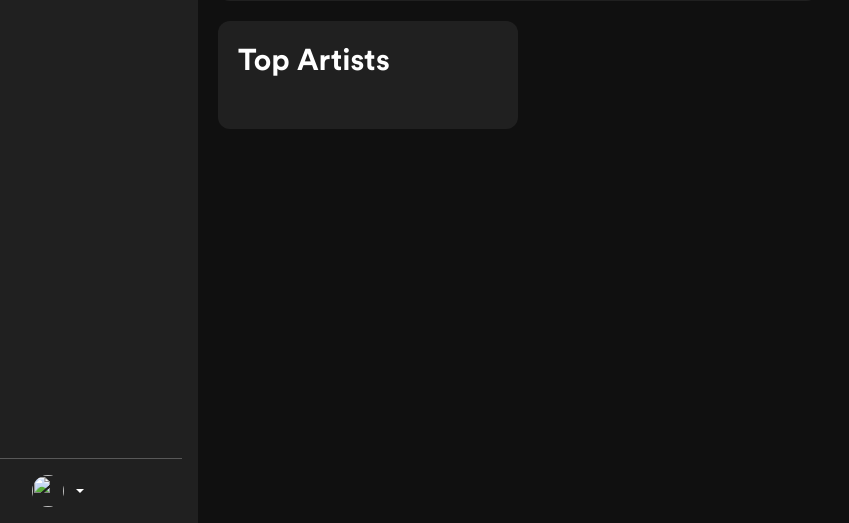
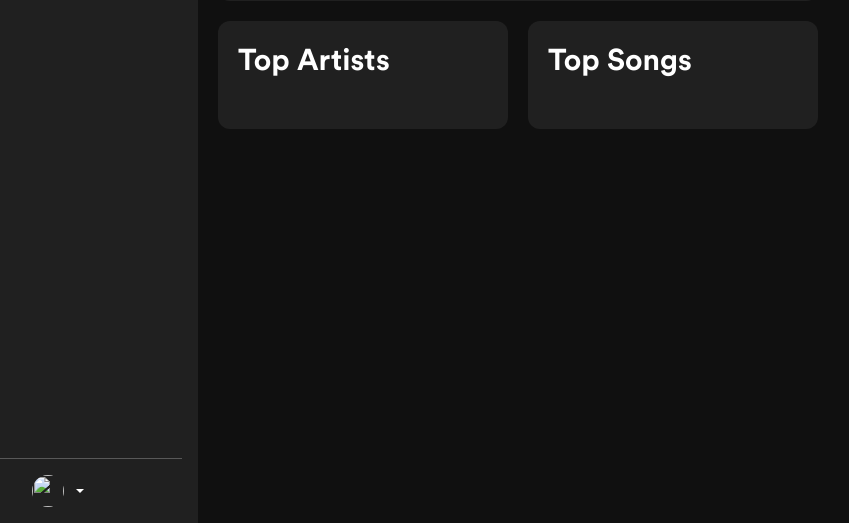
Before and after one commit to jckli/retrievify, a Flask app: template Statsify/Statsify/templates/home.html in a window 1280 px wide. Shown: the part 277-800 px from the top of the page, without its empty margins (82-931 px from the left). Run offline with Flask 2, Linux system fonts and the light colour scheme; the template is opened without the code that fills it, so the values that code supplies are empty; parts of the project's set-up code (start-up, migrations or seed data) failed here and were passed over.

Commit message:
Added top songs to home page

```diff
--- a/Statsify/Statsify/static/content/home.css
+++ b/Statsify/Statsify/static/content/home.css
@@ -52,21 +52,44 @@ h2 {
     flex-grow: 1;
     flex-shrink: 1;
 }
-#content > .top-artists {
+#content > .top-lists {
+    display: flex;
+    width: 60%;
+    margin: 20px 20px;
+}
+#content > .top-lists > .top-artists {
     background-color: #202020;
-    margin: 20px 20px;
-    width: 30%;
+    margin-right: 10px;
+    width: 50%;
     border-radius: 12px;
 }
-#content > .top-artists > div {
+#content > .top-lists > .top-artists > div {
     padding: 20px 20px;
 }
-#content > .top-artists > div > .top-artists-list > .artist {
+#content > .top-lists > .top-artists > div > .top-artists-list > .artist {
     display: flex;
 }
-#content > .top-artists > div > .top-artists-list > .artist > img {
+#content > .top-lists > .top-artists > div > .top-artists-list > .artist > img {
     border-radius: 12px;
     margin-right: 16px;
     height: 50px;
     width: 50px;
 }
+#content > .top-lists > .top-songs {
+    background-color: #202020;
+    margin-left: 10px;
+    width: 50%;
+    border-radius: 12px;
+}
+#content > .top-lists > .top-songs > div {
+    padding: 20px 20px;
+}
+#content > .top-lists > .top-songs > div > .top-songs-list > .song {
+    display: flex;
+}
+#content > .top-lists > .top-songs > div > .top-songs-list > .song > img {
+    border-radius: 12px;
+    margin-right: 16px;
+    height: 50px;
+    width: 50px;
+}
--- a/Statsify/Statsify/templates/home.html
+++ b/Statsify/Statsify/templates/home.html
@@ -21,6 +21,7 @@
         </div>
     </div>
 </div>
+<div class="top-lists">
     <div class="top-artists">
         <div>
             <h1>Top Artists</h1>
@@ -38,4 +39,22 @@
             </div>
         </div>
     </div>
+    <div class="top-songs">
+        <div>
+            <h1>Top Songs</h1>
+            <br>
+            <div class="top-songs-list">
+                {% for songs in tt %}
+                    <div class="song">
+                        <img src='{{ songs["album"]["images"][0]["url"] }}' width="150" height="150"/>
+                        <div class="songs-info">
+                            <h2 id="songs-name">{{ songs["name"] }}</p>
+                            <p id="songs-artist">{{ topTracksArtists[loop.index-1] }}</p>
+                        </div>
+                    </div>
+                {% endfor %}
+            </div>
+        </div>
+    </div>
+</div>
 {% endblock %}
```
Also changed, not shown: Statsify/Statsify/api.py (+11 -0 lines), Statsify/Statsify/views.py (+10 -0 lines). Lines whose indentation alone changed are shown as unchanged.
